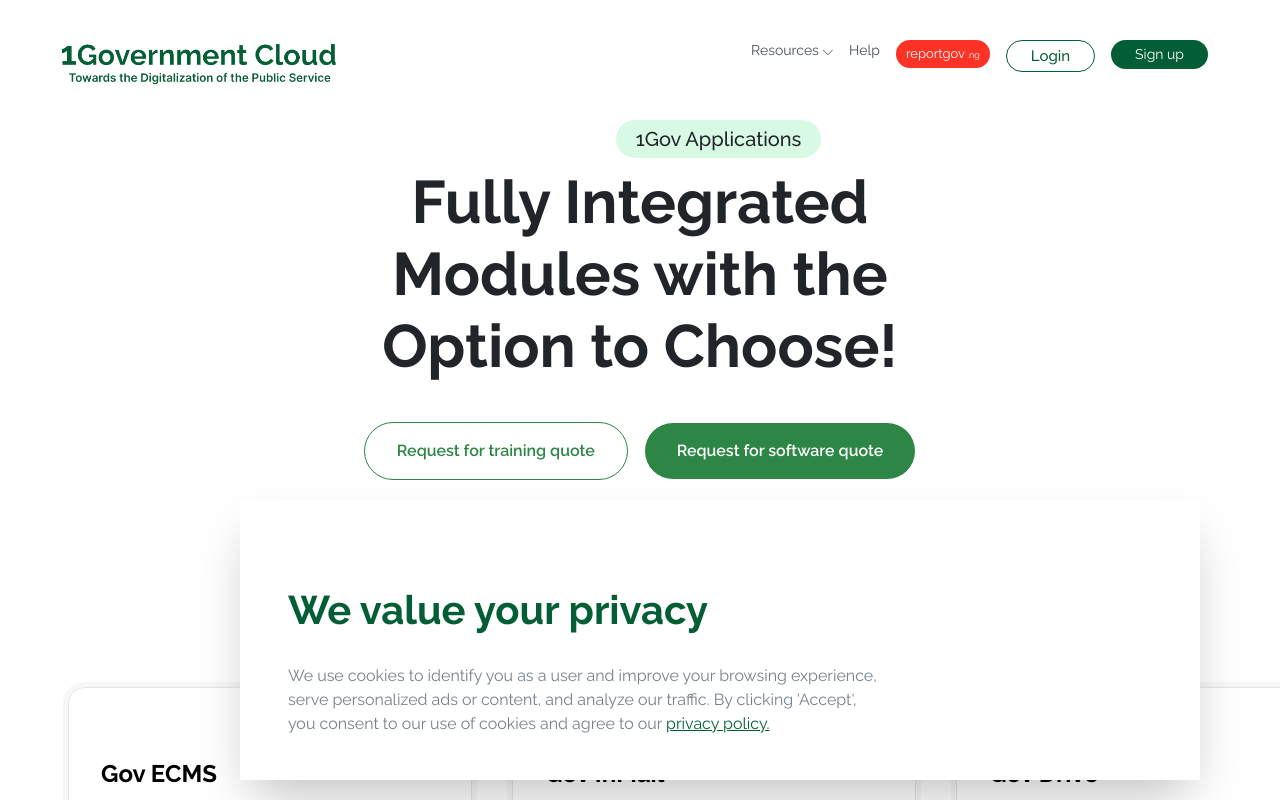
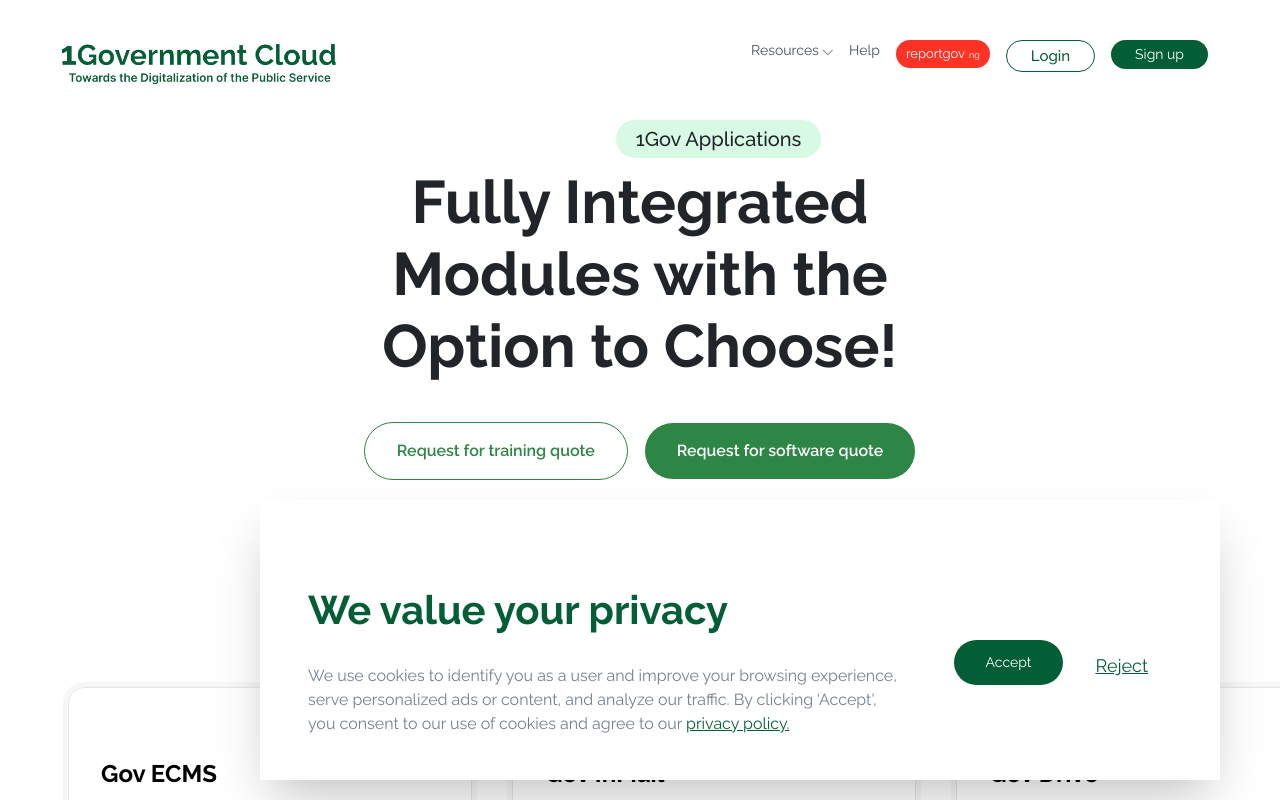
Before and after one commit to aleroboyo/1GovWebsiteClone, a React (Vite) app in the folder 1gov-clone/: page / in a window 1280 px wide. Shown: the top 800 px of the page. Built offline with nearby package versions, Linux system fonts and the light colour scheme.

Commit message:
Cookie Alert Update 2

```diff
--- a/1gov-clone/index.html
+++ b/1gov-clone/index.html
@@ -10,8 +10,8 @@
     <meta name="viewport" content="width=device-width, initial-scale=1.0" />
     <title>1Government Cloud Solution</title>
   </head>
-  <body>
-    <div id="root"></div>
+  <body >
+    <div id="root" ></div>
     <script type="module" src="/src/main.tsx"></script>
   </body>
 </html>
--- a/1gov-clone/src/components/CookieAlert.tsx
+++ b/1gov-clone/src/components/CookieAlert.tsx
@@ -7,17 +7,17 @@ const CookieAlert = () => {
     return (
         <>
         {showAlert &&
-            <div className="position: fixed bottom-0 bg-white h-100 mb-5 mr-8 ml-8 shadow-2xl text-center pl-18 pr-18 lg:flex lg:h-70 lg:text-left lg:pl-12 lg:w-[60rem] lg:ml-[15rem]">
-                <div>
+            <div className="fixed bottom-0 bg-white h-100 mb-5 mr-8 ml-8 shadow-2xl text-center pl-18 pr-18 lg:flex lg:h-70 lg:text-left lg:pl-12 lg:w-240 lg:ml-65 ">
+                <div className="">
                     <p className="text-[40px] text-[#035E35] font-extrabold mt-20 mb-6">We value your privacy</p>
                     <p className="text-[16px] text-[#76808B] lg:mr-14">We use cookies to identify you as a user and improve your browsing experience, serve personalized ads or content, and analyze our traffic. By clicking 'Accept', you consent to our use of cookies and agree to our <Link to='' className="text-[#035E35] underline">privacy policy.</Link> </p>
                 </div>
-                <div className=" gap-8 flex text-[40px] lg:position: relative bottom-[100rem]">
+                <div className="flex gap-8 justify-center mt-10 lg:justify-start lg:mt-35">
                     <div>
                         <button onClick={() => (setShowAlert(false))} className="text-white bg-[#035E35] text-[14px] pt-3 pb-3 pr-8 pl-8 rounded-full">Accept</button>
                     </div>
                     <div>
-                        <button onClick={() => (setShowAlert(false))} className="text-[#035E35] underline text-[18px]">Reject</button>
+                        <button onClick={() => (setShowAlert(false))} className="text-[#035E35] underline text-[18px] mt-3">Reject</button>
                     </div>
                 </div>
             </div>}
--- a/1gov-clone/src/pages/LoginPage.tsx
+++ b/1gov-clone/src/pages/LoginPage.tsx
@@ -15,15 +15,15 @@ const LoginPage = () => {
                     <p className="hidden lg:block absolute top-6 left-6 text-white">Resources ⌵ Help</p>
                 </div>
 
-                <div className='lg:order-1'>
+                <div className='lg:order-1 text-center'>
                     <div className="">
-                        <img src={OneGovLogo} alt='1Gov Logo' />
+                        <img src={OneGovLogo} alt='1Gov Logo' className='h-12 ml-56 mt-16 mb-30' />
                     </div>
 
                     <div>
                         <div>
-                            <p>Welcome Back!</p>
-                            <p>Enter your credentials to access the MDA</p>
+                            <p className='font-bold text-[#212529] text-[28px]'>Welcome Back!</p>
+                            <p className='text-[16px] text-[#667185] font-bold w-56 text-left relative left-[16.2rem]'>Enter your credentials to access the MDA</p>
                             <form className='flex flex-col'>
                                 <label>MDA</label>
                                 <input type='text' placeholder='Enter your MDA' />
--- a/1gov-clone/src/pages/WelcomePage.tsx
+++ b/1gov-clone/src/pages/WelcomePage.tsx
@@ -22,9 +22,9 @@ const WelcomePage = () => {
 
             <div className='min-w-full'>
 
-                <header className='position: fixed bg-white pt-10 pb-4 p-14 w-full'>
+                <header className='fixed bg-white pt-10 pb-4 p-14 w-full'>
                     <nav className="flex justify-between">
-                        <div >
+                        <div>
                             <img src={OneGovLogo} alt='1Gov Logo' className='h-12'/>
                         </div>
                         <div className='lg:hidden'>
@@ -95,7 +95,7 @@ const WelcomePage = () => {
                                     <div className='mb-4'>{product.description}</div>
                                     <div>
                                         <Link to={product.link} className='text-[#2D8645] font-semibold'>
-                                            Learn more<img src={SearchIcon} alt="Search Icon" className='position: relative bottom-10 left-22'/>
+                                            Learn more<img src={SearchIcon} alt="Search Icon" className='relative bottom-10 left-22'/>
                                         </Link>
                                     </div>
                                 </div>
```
